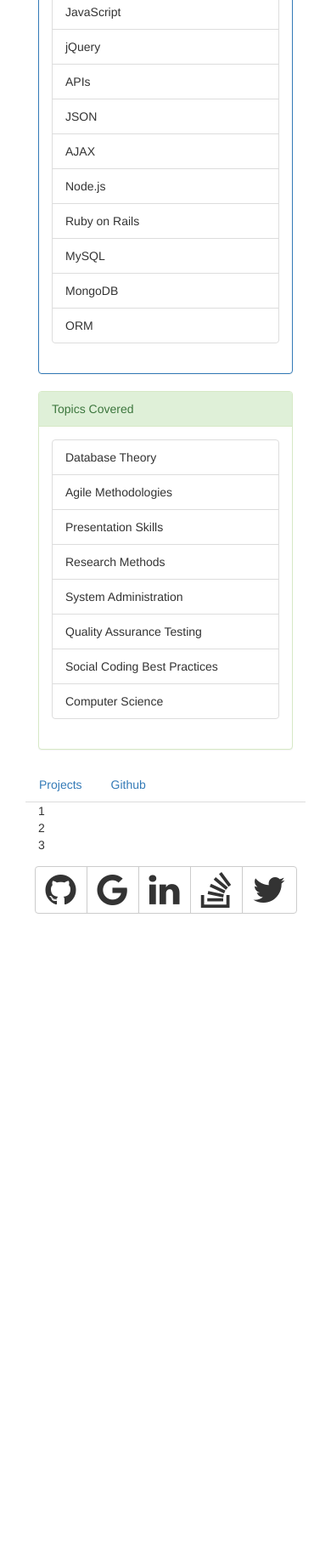
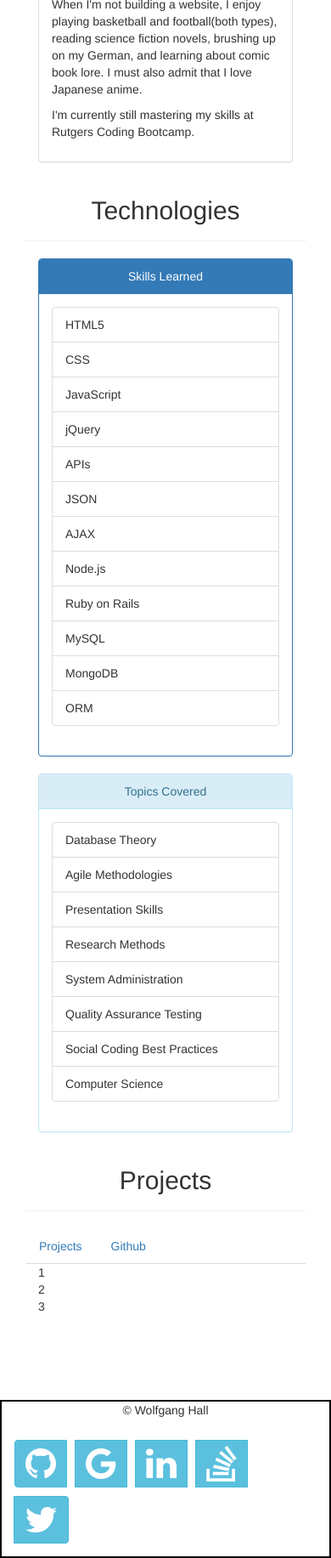
Before and after one commit to WolfgangHall/updatedportfolio, a PHP site: page /home.html in a window 390 px wide. Shown: the part 1318-3151 px from the top of the page at 85% size. Before the commit the page ends 2393 px from the top, so only its background shows below. Run offline with PHP 8.4, Linux system fonts and the light colour scheme; some libraries are stand-ins or nearby versions.

Commit message:
made sweeping changes to the interface / added fixed navbar / added jumbotron photo / centered section headers

```diff
--- a/home.html
+++ b/home.html
@@ -1,43 +1,49 @@
 <!DOCTYPE html>
 <html>
+
 <head>
   <title>Wolfgang's Portfolio</title>
   <link rel="stylesheet" type="text/css" href="style/portfoliostyle.css">
- <link rel="stylesheet" href="https://maxcdn.bootstrapcdn.com/bootswatch/3.3.5/flatly/bootstrap.min.css">
+  <link rel="stylesheet" href="https://maxcdn.bootstrapcdn.com/bootstrap/3.3.6/css/bootstrap.min.css">
   <link rel="stylesheet" href="https://maxcdn.bootstrapcdn.com/font-awesome/4.5.0/css/font-awesome.min.css">
 
 </head>
+
 <body>
 
   <div class="container-fluid">
+
     <div class="row-fluid">
-     <nav class="navbar navbar-inverse">
+     <div class="col-md-12">
+      <nav class="navbar navbar-inverse navbar-fixed-top">
         <div class="container-fluid">
-
           <div class="navbar-header">
-        <a class="navbar-brand" href="#">WH</a>
+            <a class="navbar-brand" href="home.html">Wolfgang Hall</a>
           </div>
           <div>
             <ul class="nav navbar-nav navbar-right">
-        <li><a href="#" class="btn btn-primary" data-toggle="modal" data-target="#contactModal">Contact</a></li>
-        <li><a href="#projects" class="btn btn-primary">Projects</a></li>
-        <li><a href="#" class="btn btn-primary">Blog</a></li>
+              <li><a href="#aboutsection" class="btn btn-primary">About</a>
+              <li><a href="#" class="btn btn-primary" data-toggle="modal" data-target="#contactModal">Contact</a>
+              </li>
+              <li><a href="#projects" class="btn btn-primary">Projects</a>
+              </li>
+              <li><a href="#" class="btn btn-primary">Blog</a>
+              </li>
             </ul>
           </div>
         </div>
       </nav>
      </div>
+    </div>
 
     <div class="row-fluid">
       <div class="col-md-12">
         <div class="jumbotron">
-    <div class="container">
-      <img class="pull-right" id="portfoliophoto" src="http://i1377.photobucket.com/albums/ah54/WolfgangHall/IMG_6634_zpsnue3ywtz.jpg">
-      <h1>Hey, I'm Wolfgang</h1>
-      <p>I'm a fullstack Web Developer in training</p>
-      <p>Welcome to my personal website</p>
-      <p><a class="btn btn-primary btn-lg" href="#projects" role="button">Check out my work</a>
-
+          <div class="container-fluid">
+            <h1>Wolfgang Hall</h1>
+            <p>fullstack Web Developer in training</p>
+            <p>welcome to my personal website</p>
+            <a class="btn btn-primary btn-lg" href="#projects" role="button">Check out my work</a>
           </div>
         </div>
       </div>
@@ -45,23 +51,36 @@
 
 
     <div class="row-fluid">
- <div class="col-md-10 col-md-offset-1">
+      <div class="col-md-12"  id="aboutsection">
         <div class="page-header">
-    <h2>About me</h2>
+        <h2>About</h2>
         </div>
+        <div class="col-md-4">
           <div class="panel panel-default">
             <div class="panel-body">
-      I love basketball, comic book lore, football (both types), developing my fledling guitar skills and soccer on the beach.
+              <p>I'm a full stack Web Developer who enjoys the art of building websites. I love coding efficient, user-friendly web experiences, and learning as much as I can about the craft.</p>
+              <p>I started my Web Development journey at Rutgers Coding Bootcamp, a 6 month learning experience that has taught me some amazing technical skills.</p>
             </div>
           </div>
-
+        </div>
+        <div class="col-md-4">
+          <img id="portfoliophoto" src="http://i1377.photobucket.com/albums/ah54/WolfgangHall/IMG_6634_zpsnue3ywtz.jpg">
+        </div>
+        <div class="col-md-4">
+          <div class="panel panel-default">
+            <div class="panel-body">
+              <p>When I'm not building a website, I enjoy playing basketball and football(both types), reading science fiction novels, brushing up on my German, and learning about comic book lore. I must also admit that I love Japanese anime.</p>
+              <p>I'm currently still mastering my skills at Rutgers Coding Bootcamp.</p>
+            </div>
+          </div>
+        </div>
       </div>
     </div>
 
 
 
     <div class="row-fluid">
-  <div class="col-md-10 col-md-offset-1">
+      <div class="col-md-10 col-md-offset-1" id="techsection">
         <div class="page-header">
           <h2>Technologies</h2>
         </div>
@@ -87,7 +106,7 @@
           </div>
         </div>
         <div class="col-md-6">
-      <div class="panel panel-success">
+          <div class="panel panel-info">
             <div class="panel-heading">Topics Covered</div>
             <div class="panel-body">
               <ul class="list-group">
@@ -110,10 +129,14 @@
 
     <div class="row-fluid">
       <div class="col-md-12">
-
+        <div class="page-header" id="projectsection">
+          <h2>Projects</h2>
+        </div>
         <ul class="nav nav-tabs" role="tablist">
-      <li role="presentation"><a href="#projects" aria-controls="projects" role="tab" data-toggle="tab">Projects</a></li>
-      <li role="presentation"><a href="#githubTab" aria-controls="github" role="tab" data-toggle="tab">Github</a></li>
+          <li role="presentation"><a href="#projects" aria-controls="projects" role="tab" data-toggle="tab">Projects</a>
+          </li>
+          <li role="presentation"><a href="#githubTab" aria-controls="github" role="tab" data-toggle="tab">Github</a>
+          </li>
         </ul>
 
         <div class="tab-content">
@@ -144,21 +167,23 @@
             </div>
           </div>
         </div>
-
+      </div>
+    </div>
 
 </div>
-</div>
+
 
 
   <footer>
     <div class="row">
+      <div class="col-md-12">&copy Wolfgang Hall</div>
       <div class="col-md-12">
         <div class="modal-body btn-group" id="contactfooter">
-      <a class="btn btn-default" href="https://github.com/WolfgangHall"><i class="fa fa-github fa-3x"></i></a>
-      <a class="btn btn-default" href="mailto:johnalexander.w.hall@gmail.com"><i class="fa fa-google fa-3x"></i></a>
-      <a class="btn btn-default" href="https://www.linkedin.com/profile/view?id=AAMAABB23-UB2dbZNJStdBTQ58dJ5g241CIpO1I&trk=hp-identity-name"><i class="fa fa-linkedin fa-3x"></i></a>
-      <a class="btn btn-default" href="http://stackoverflow.com/users/5447860/wolfgang-hall"><i class="fa fa-stack-overflow fa-3x"></i></a>
-      <a class="btn btn-default" href="https://twitter.com/wolfgang_hall"><i class="fa fa-twitter fa-3x"></i></a>
+          <a class="btn btn-info" href="https://github.com/WolfgangHall" title="Find me on Github"><i class="fa fa-github fa-3x"></i></a>
+          <a class="btn btn-info" href="mailto:johnalexander.w.hall@gmail.com" title="Email me"><i class="fa fa-google fa-3x"></i></a>
+          <a class="btn btn-info" href="https://www.linkedin.com/profile/view?id=AAMAABB23-UB2dbZNJStdBTQ58dJ5g241CIpO1I&trk=hp-identity-name" title="Find me on LinkedIn"><i class="fa fa-linkedin fa-3x"></i></a>
+          <a class="btn btn-info" href="http://stackoverflow.com/users/5447860/wolfgang-hall" title="Find me on Stack Overflow"><i class="fa fa-stack-overflow fa-3x"></i></a>
+          <a class="btn btn-info" href="https://twitter.com/wolfgang_hall" title="Follow me on Twitter"><i class="fa fa-twitter fa-3x"></i></a>
         </div>
       </div>
     </div>
@@ -170,25 +195,31 @@
       <div class="modal-dialog">
         <div class="modal-content">
           <div class="modal-header">
-        <button type="button" class="close" data-dismiss="modal" aria-label="Close"><span aria-hidden="true">&times;</span></button>
+            <button type="button" class="close" data-dismiss="modal" aria-label="Close"><span aria-hidden="true">&times;</span>
+            </button>
             <h4 class="modal-title">Contact</h4>
           </div>
-      <div class="modal-body btn-group">
-        <a class="btn btn-default" href="https://github.com/WolfgangHall"><i class="fa fa-github fa-3x"></i></a>
-        <a class="btn btn-default" href="mailto:johnalexander.w.hall@gmail.com"><i class="fa fa-google fa-3x"></i></a>
-        <a class="btn btn-default" href="https://www.linkedin.com/profile/view?id=AAMAABB23-UB2dbZNJStdBTQ58dJ5g241CIpO1I&trk=hp-identity-name"><i class="fa fa-linkedin fa-3x"></i></a>
-        <a class="btn btn-default" href="http://stackoverflow.com/users/5447860/wolfgang-hall"><i class="fa fa-stack-overflow fa-3x"></i></a>
-        <a class="btn btn-default" href="https://twitter.com/wolfgang_hall"><i class="fa fa-twitter fa-3x"></i></a>
+          <div class="modal-body btn-group" id="glyphModal">
+            <a class="btn btn-info" href="https://github.com/WolfgangHall" title="Find me on Github"><i class="fa fa-github fa-3x"></i></a>
+            <a class="btn btn-info" href="mailto:johnalexander.w.hall@gmail.com" title="Email me"><i class="fa fa-google fa-3x"></i></a>
+            <a class="btn btn-info" href="https://www.linkedin.com/profile/view?id=AAMAABB23-UB2dbZNJStdBTQ58dJ5g241CIpO1I&trk=hp-identity-name" title="Find me on LinkedIn"><i class="fa fa-linkedin fa-3x"></i></a>
+            <a class="btn btn-info" href="http://stackoverflow.com/users/5447860/wolfgang-hall" title="Find me on Stack Overflow"><i class="fa fa-stack-overflow fa-3x"></i></a>
+            <a class="btn btn-info" href="https://twitter.com/wolfgang_hall" title="Follow me on Twitter"><i class="fa fa-twitter fa-3x"></i></a>
+          </div>
+          <div class="form-group">
+
           </div>
           <div class="modal-footer">
             <button type="button" class="btn btn-default" data-dismiss="modal">Close</button>
           </div>
-    </div><!-- /.modal-content -->
-  </div><!-- /.modal-dialog -->
-</div><!-- /.modal -->
+        </div>
+        <!-- /.modal-content -->
+      </div>
+      <!-- /.modal-dialog -->
+    </div>
+    <!-- /.modal -->
 
 
-</div>
 
   <script type="text/javascript" src="https://code.jquery.com/jquery-2.1.4.min.js"></script>
   <script type="text/javascript" src="js/portfoliojs.js"></script>
@@ -196,4 +227,5 @@
   <script type="text/javascript" src="js/tabs.js"></script>
   <script type="text/javascript" src="https://maxcdn.bootstrapcdn.com/bootstrap/3.3.6/js/bootstrap.min.js"></script>
 </body>
+
 </html>
--- a/style/portfoliostyle.css
+++ b/style/portfoliostyle.css
@@ -1,5 +1,29 @@
+body {
+  padding-top: 50px;
+}
+
 thead th{
  text-align: center;
+}
+
+#aboutsection{
+  text-align: center;
+}
+
+#aboutsection .panel-body {
+  text-align: left;
+}
+
+#techsection .page-header{
+  text-align: center;
+}
+
+#techsection .panel-heading{
+  text-align: center;
+}
+
+#projectsection {
+  text-align: center;
 }
 
 #portfoliophoto {
@@ -12,10 +36,27 @@ thead th{
 }
 
 .jumbotron {
+    position: relative;
+    background: #f0f0f0 url("http://i1377.photobucket.com/albums/ah54/WolfgangHall/picjumbo.com_HNCK0369_zpsm0ekji35.jpg") center center;
+    width: auto;
+    height: auto;
+    min-height: 600px;
+    background-size: cover;
+    overflow: hidden;
+    text-align: center;
+}
 
-}
 
 footer {
  text-align: center;
+ margin-top: 100px;
+ border: 2px black solid;
+}
 
+#glyphModal {
+ text-align: center;
 }
+
+.btn-info {
+ margin: 10px;
+}
```
Lines whose indentation alone changed are shown as unchanged.
